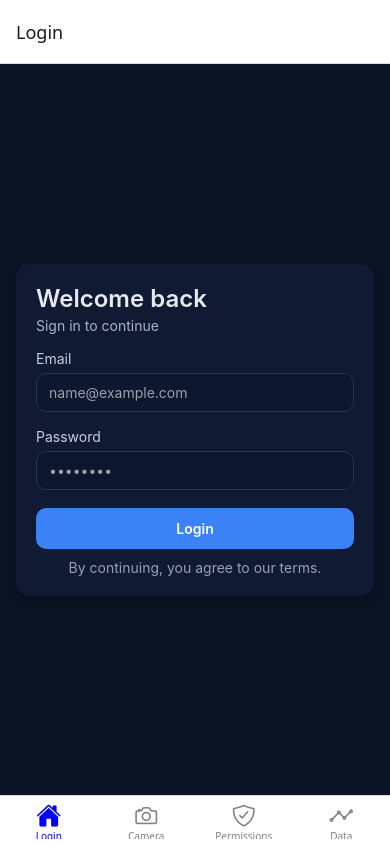
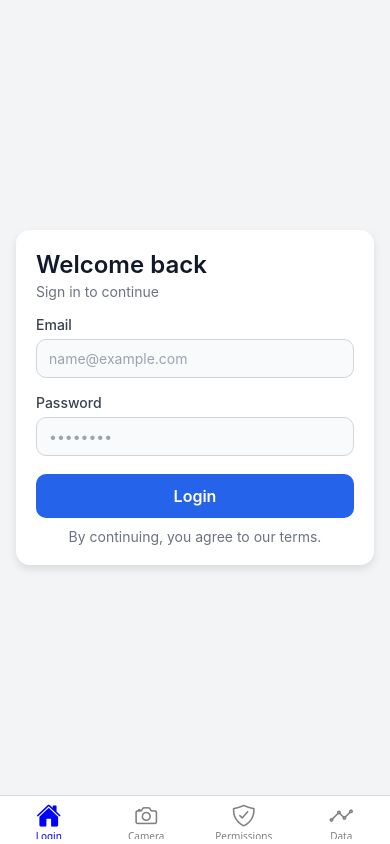
Before and after one commit to Altairian7/rn_cli, a React Native app: screen /Login in a window 390 px wide. Built offline with nearby package versions, Linux system fonts and the light colour scheme; what react-native-permissions, react-native-sensors would draw is missing.

Commit message:
added native vision for camera, and removed image picker

```diff
--- a/components/LoginScreen.tsx
+++ b/components/LoginScreen.tsx
@@ -36,7 +36,7 @@ export function LoginScreen() {
           <Text style={styles.label}>Email</Text>
           <TextInput
             placeholder="name@example.com"
-            placeholderTextColor="#9aa0a6"
+            placeholderTextColor="#9ca3af"
             keyboardType="email-address"
             autoCapitalize="none"
             autoCorrect={false}
@@ -50,7 +50,7 @@ export function LoginScreen() {
           <Text style={styles.label}>Password</Text>
           <TextInput
             placeholder="••••••••"
-            placeholderTextColor="#9aa0a6"
+            placeholderTextColor="#9ca3af"
             secureTextEntry
             value={password}
             onChangeText={setPassword}
@@ -58,7 +58,7 @@ export function LoginScreen() {
           />
         </View>
 
-        <TouchableOpacity style={styles.button} onPress={onLogin} activeOpacity={0.8}>
+        <TouchableOpacity style={styles.button} onPress={onLogin} activeOpacity={0.85}>
           <Text style={styles.buttonText}>Login</Text>
         </TouchableOpacity>
 
@@ -71,37 +71,42 @@ export function LoginScreen() {
 }
 
 const styles = StyleSheet.create({
-  container: { flex: 1, padding: 16, justifyContent: 'center', backgroundColor: '#0b1324' },
+  container: {
+    flex: 1,
+    padding: 16,
+    justifyContent: 'center',
+    backgroundColor: '#f3f4f6', // light gray background
+  },
   card: {
     borderRadius: 14,
     padding: 20,
-    backgroundColor: '#111a33',
+    backgroundColor: '#ffffff',
     shadowColor: '#000',
-    shadowOpacity: 0.2,
-    shadowRadius: 12,
-    shadowOffset: { width: 0, height: 6 },
-    elevation: 6,
+    shadowOpacity: 0.1,
+    shadowRadius: 8,
+    shadowOffset: { width: 0, height: 4 },
+    elevation: 5,
   },
-  title: { fontSize: 24, fontWeight: '600', color: '#e6e9ef' },
-  subtitle: { marginTop: 4, color: '#aab2c8' },
+  title: { fontSize: 24, fontWeight: '600', color: '#111827' },
+  subtitle: { marginTop: 4, color: '#6b7280' },
   field: { marginTop: 16 },
-  label: { color: '#c7cede', marginBottom: 6 },
+  label: { color: '#374151', marginBottom: 6, fontWeight: '500' },
   input: {
     borderRadius: 10,
     paddingHorizontal: 12,
     paddingVertical: Platform.OS === 'ios' ? 12 : 10,
-    backgroundColor: '#0e1730',
-    color: '#e6e9ef',
+    backgroundColor: '#f9fafb',
+    color: '#111827',
     borderWidth: 1,
-    borderColor: '#263357',
+    borderColor: '#d1d5db',
   },
   button: {
     marginTop: 18,
     borderRadius: 10,
-    backgroundColor: '#3b82f6',
+    backgroundColor: '#2563eb', // blue-600
     alignItems: 'center',
     paddingVertical: 12,
   },
-  buttonText: { color: '#fff', fontWeight: '600' },
-  footerText: { marginTop: 10, textAlign: 'center', color: '#93a0bd' },
+  buttonText: { color: '#ffffff', fontWeight: '600', fontSize: 16 },
+  footerText: { marginTop: 10, textAlign: 'center', color: '#6b7280' },
 });
--- a/components/cameraScreen.tsx
+++ b/components/cameraScreen.tsx
@@ -1,101 +1,164 @@
 // components/CameraScreen.tsx
-import React, { useState, useEffect } from 'react';
-import {
-  View,
-  Button,
-  Image,
-  StyleSheet,
-  Platform,
-  PermissionsAndroid,
-  Alert,
-  Text,
-} from 'react-native';
-import { launchCamera, type CameraOptions, type ImagePickerResponse } from 'react-native-image-picker';
+import React, { useState, useEffect, useRef } from 'react';
+import { View, StyleSheet, Text, TouchableOpacity, Image, Alert } from 'react-native';
+import { Camera, useCameraDevice, useCameraPermission, PhotoFile } from 'react-native-vision-camera';
+import Ionicons from 'react-native-vector-icons/Ionicons';
 
 export default function CameraScreen() {
-  const [uri, setUri] = useState<string | undefined>(undefined);
-  // State to hold the permission status
-  const [hasPermission, setHasPermission] = useState(false);
+  const { hasPermission, requestPermission } = useCameraPermission();
+  const device = useCameraDevice('back');
+  const camera = useRef<Camera>(null);
 
-  // Ask for permission when the component loads
+  const [isActive, setIsActive] = useState(true);
+  const [photo, setPhoto] = useState<PhotoFile | null>(null);
+
   useEffect(() => {
-    async function requestPermissions() {
-      if (Platform.OS === 'android') {
-        const granted = await PermissionsAndroid.request(
-          PermissionsAndroid.PERMISSIONS.CAMERA,
-          {
-            title: "Camera Permission",
-            message: "App needs access to your camera to take photos.",
-            buttonNeutral: "Ask Me Later",
-            buttonNegative: "Cancel",
-            buttonPositive: "OK"
-          }
-        );
-        setHasPermission(granted === PermissionsAndroid.RESULTS.GRANTED);
-      } else {
-        // For iOS, permission is handled by the system automatically on first use.
-        // We can assume true and let the OS handle the prompt.
-        setHasPermission(true);
+    if (!hasPermission) {
+      requestPermission();
+    }
+  }, [hasPermission, requestPermission]);
+
+  const onCapturePhoto = async () => {
+    if (camera.current) {
+      try {
+        // Corrected: Removed unsupported options
+        const capturedPhoto = await camera.current.takePhoto({
+          flash: 'off',
+        });
+        setPhoto(capturedPhoto);
+        setIsActive(false); // Deactivate camera to show preview
+      } catch (e) {
+        console.error('Failed to take photo:', e);
+        Alert.alert('Error', 'Failed to take photo.');
       }
     }
+  };
 
-    requestPermissions();
-  }, []);
+  const onRetakePhoto = () => {
+    setPhoto(null);
+    setIsActive(true); // Reactivate camera
+  };
 
-  async function onCaptureAndUpload() {
-    // Check the permission state before proceeding
-    if (!hasPermission) {
-      Alert.alert('Permission required', 'Camera permission is needed to take a photo.');
-      return;
+  const onUploadPhoto = async () => {
+    if (!photo) return;
+
+    const form = new FormData();
+    form.append('file', {
+      uri: `file://${photo.path}`,
+      name: 'photo.jpg',
+      type: 'image/jpeg',
+    });
+
+    try {
+      const resp = await fetch('https://example.com/upload', {
+        method: 'POST',
+        body: form,
+        headers: { 'Content-Type': 'multipart/form-data' },
+      });
+      if (!resp.ok) throw new Error(`Upload failed: ${resp.status}`);
+      Alert.alert('Uploaded', 'Photo uploaded successfully!');
+    } catch (e) {
+      console.error(e);
+      Alert.alert('Upload Failed', 'Failed to upload photo.');
     }
+  };
 
-    const options: CameraOptions = { mediaType: 'photo', quality: 0.9, saveToPhotos: true };
-    try {
-      const result: ImagePickerResponse = await launchCamera(options);
-      if (result.didCancel) return;
-      const photo = result.assets?.[0];
-      if (!photo?.uri) {
-        Alert.alert('No image captured');
-        return;
-      }
-      setUri(photo.uri);
-      await uploadPhoto(photo.uri);
-      Alert.alert('Uploaded', 'Photo uploaded successfully.');
-    } catch (e: any) {
-      Alert.alert('Error', e?.message ?? 'Unknown error');
-    }
+  if (!hasPermission) {
+    return (
+      <View style={styles.container}>
+        <Text style={styles.permissionText}>Camera permission is required.</Text>
+        <TouchableOpacity style={styles.button} onPress={requestPermission}>
+          <Text style={styles.buttonText}>Grant Permission</Text>
+        </TouchableOpacity>
+      </View>
+    );
   }
 
-  async function uploadPhoto(fileUri: string) {
-    const form = new FormData();
-    form.append('file', { uri: fileUri, name: 'photo.jpg', type: 'image/jpeg' } as any);
-    const resp = await fetch('https://example.com/upload', {
-      method: 'POST',
-      headers: { 'Content-Type': 'multipart/form-data' },
-      body: form,
-    });
-    if (!resp.ok) throw new Error(`Upload failed: ${resp.status}`);
+  if (device == null) {
+    return (
+      <View style={styles.container}>
+        <Text style={styles.permissionText}>No camera device found.</Text>
+      </View>
+    );
+  }
+
+  if (photo) {
+    return (
+      <View style={styles.container}>
+        <Image source={{ uri: `file://${photo.path}` }} style={StyleSheet.absoluteFill} />
+        <View style={styles.previewControls}>
+          <TouchableOpacity style={styles.controlButton} onPress={onRetakePhoto}>
+            <Ionicons name="close-circle" size={50} color="white" />
+          </TouchableOpacity>
+          <TouchableOpacity style={styles.controlButton} onPress={onUploadPhoto}>
+            <Ionicons name="checkmark-circle" size={50} color="white" />
+          </TouchableOpacity>
+        </View>
+      </View>
+    );
   }
 
   return (
     <View style={styles.container}>
-      <Button title="Capture & Upload Photo" onPress={onCaptureAndUpload} />
-      {uri ? (
-        <View style={styles.previewWrap}>
-          <Text style={styles.label}>Preview</Text>
-          <Image source={{ uri }} style={styles.preview} />
-        </View>
-      ) : (
-        <Text style={styles.helper}>Tap the button to open the camera.</Text>
-      )}
+      <Camera
+        ref={camera}
+        style={StyleSheet.absoluteFill}
+        device={device}
+        isActive={isActive}
+        photo={true}
+        // Use this prop on the Camera component for quality/speed trade-off
+        photoQualityBalance="speed"
+      />
+      <View style={styles.captureButtonContainer}>
+        <TouchableOpacity style={styles.captureButton} onPress={onCapturePhoto} />
+      </View>
     </View>
   );
 }
 
 const styles = StyleSheet.create({
-  container: { flex: 1, gap: 16, padding: 16, alignItems: 'center' },
-  previewWrap: { marginTop: 12, alignItems: 'center' },
-  label: { color: '#666', marginBottom: 6 },
-  preview: { width: 260, height: 260, borderRadius: 8, backgroundColor: '#eee' },
-  helper: { marginTop: 8, color: '#888' },
+  container: {
+    flex: 1,
+    justifyContent: 'center',
+    alignItems: 'center',
+    backgroundColor: 'black',
+  },
+  permissionText: {
+    color: 'white',
+    fontSize: 18,
+    marginBottom: 20,
+  },
+  button: {
+    backgroundColor: '#1E90FF',
+    paddingHorizontal: 20,
+    paddingVertical: 10,
+    borderRadius: 5,
+  },
+  buttonText: {
+    color: 'white',
+    fontSize: 16,
+  },
+  captureButtonContainer: {
+    position: 'absolute',
+    bottom: 50,
+    alignSelf: 'center',
+  },
+  captureButton: {
+    width: 70,
+    height: 70,
+    borderRadius: 35,
+    backgroundColor: 'white',
+    borderWidth: 5,
+    borderColor: 'rgba(255,255,255,0.5)',
+  },
+  previewControls: {
+    position: 'absolute',
+    bottom: 50,
+    flexDirection: 'row',
+    justifyContent: 'space-around',
+    width: '100%',
+  },
+  controlButton: {
+    padding: 10,
+  },
 });
--- a/components/navigations/bottomTabs.tsx
+++ b/components/navigations/bottomTabs.tsx
@@ -24,6 +24,7 @@ export default function BottomTabs() {
     <NavigationContainer>
       <Tab.Navigator
         screenOptions={({ route }: { route: RouteProp<RootTabParamList, keyof RootTabParamList> }) => ({
+          headerShown: false,
           tabBarIcon: ({ focused, color, size }: { focused: boolean; color: string; size: number }) => {
             let iconName = '';
 
--- a/package.json
+++ b/package.json
@@ -21,11 +21,14 @@
     "react-native-image-picker": "^8.2.1",
     "react-native-maps": "^1.26.14",
     "react-native-permissions": "^5.4.2",
+    "react-native-reanimated": "^4.1.3",
     "react-native-safe-area-context": "^5.6.1",
     "react-native-screens": "^4.16.0",
     "react-native-sensors": "^7.3.6",
     "react-native-vector-icons": "^10.3.0",
-    "react-native-worklets": "^0.6.1"
+    "react-native-vision-camera": "^4.7.2",
+    "react-native-worklets": "^0.6.1",
+    "react-native-worklets-core": "^1.6.2"
   },
   "devDependencies": {
     "@babel/core": "^7.25.2",
```
Also changed, not shown: 2 other files (tests, documents, lock files or other folders).
